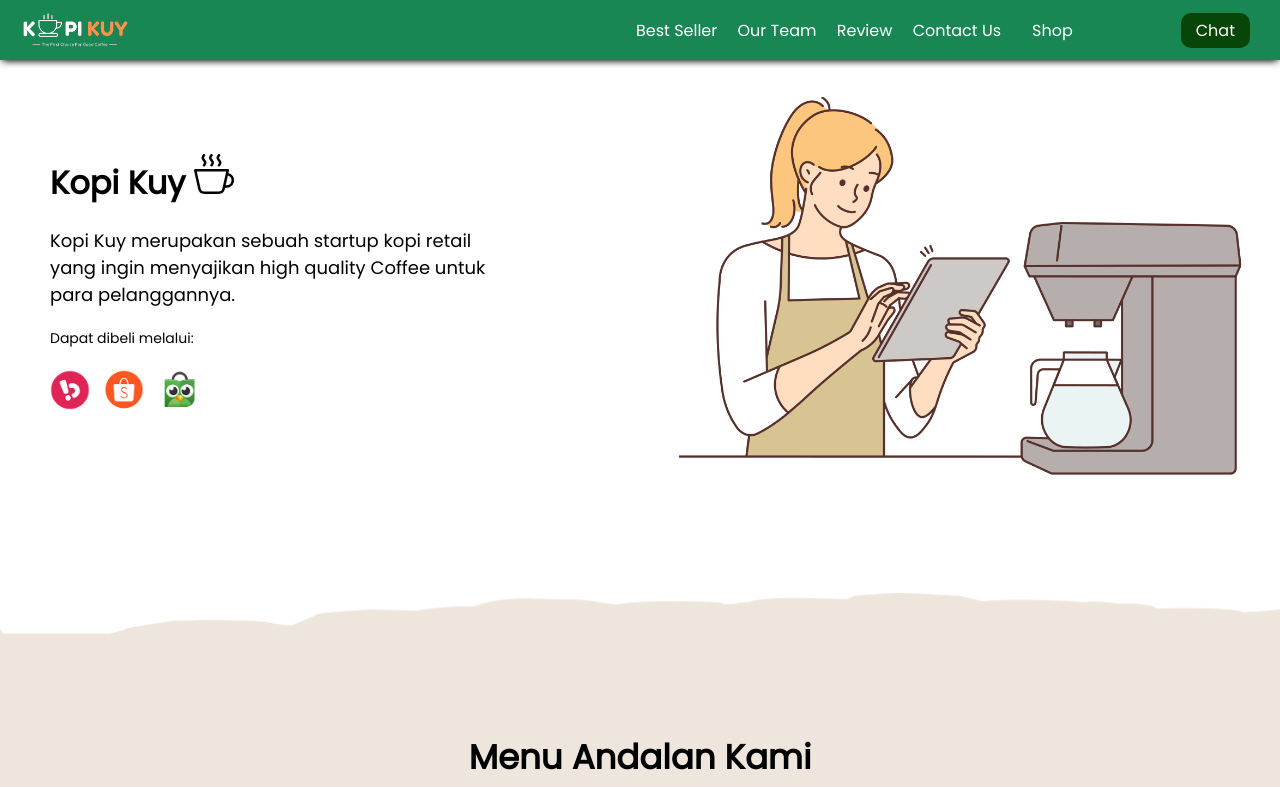
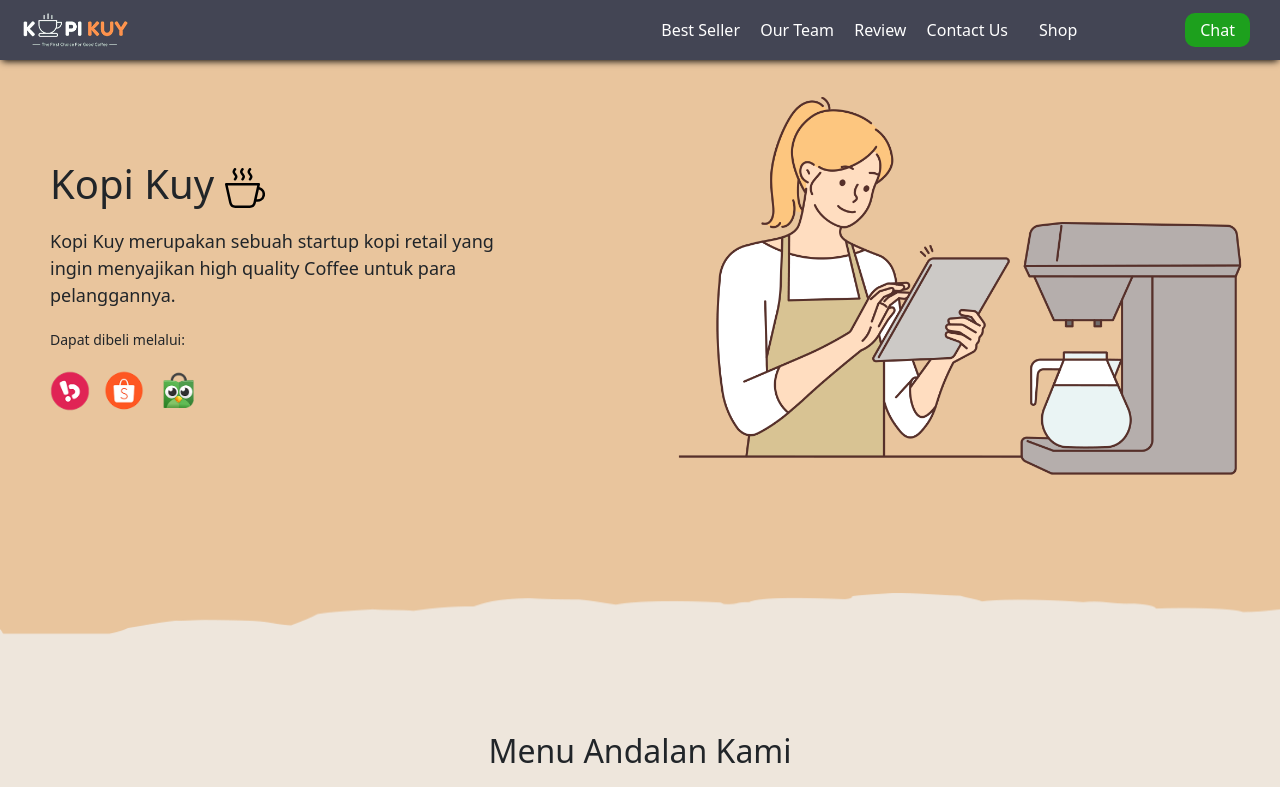
Before and after one commit to SayyidMHabib/kopi_kuy, a plain HTML site: page index.html in a window 1280 px wide. Shown: the top 787 px of the page. Drawn offline with nearby package versions, Linux system fonts and the light colour scheme.

Commit message:
Ganti warna navbar, footer, dan dasar page index

```diff
--- a/css/style.css
+++ b/css/style.css
@@ -62,7 +62,7 @@ nav {
    background-color: red;
 
    /* penulisan 2 background-color seperti ini akan mengabaikan penulisan sebelumnya */
-   background-color: #198754;
+   background-color: #434554;
 
    /* box-shadow membuat efek bayangan */
    box-shadow: 0 3px 7px -2px #000;
@@ -139,7 +139,7 @@ section {
 
 .chat {
    margin-right: 30px;
-   background-color: rgb(8, 69, 8);
+   background-color: rgb(29, 160, 29);
    color: #fff;
    padding-top: 5px;
    padding-right: 15px;
@@ -422,7 +422,7 @@ terkait layout pada CSS untuk dapat memahami secara penuh
 /* FOOTER */
 
 footer {
-   background-color: #198754;
+   background-color: #434554;
    padding-top: 15px;
    padding-bottom: 15px;
    color: #fff;
--- a/index.html
+++ b/index.html
@@ -8,20 +8,22 @@
     <link rel="shortcut icon" href="images/favicon.ico" type="image/x-icon">
     <title>Website Kopi Kuy</title>
     <link rel="stylesheet" href="css/style.css">
+    <link href="https://cdn.jsdelivr.net/npm/bootstrap@5.3.0-alpha3/dist/css/bootstrap.min.css" rel="stylesheet"
+        integrity="sha384-KK94CHFLLe+nY2dmCWGMq91rCGa5gtU4mk92HdvYe+M/SXH301p5ILy+dN9+nJOZ" crossorigin="anonymous">
 </head>
 
-<body>
+<body style="background-color: rgb(233, 197, 157);">
     <nav>
         <div class="baris">
             <img class="logo" src="images/logo/logo_kuy.png">
             <div class="navigasi">
-                <a href="#best-seller">Best Seller</a>
-                <a href="#our-team">Our Team</a>
-                <a href="#review">Review</a>
-                <a href="#contact-us">Contact Us</a>
+                <a href="#best-seller" class="text-decoration-none">Best Seller</a>
+                <a href="#our-team" class="text-decoration-none">Our Team</a>
+                <a href="#review" class="text-decoration-none">Review</a>
+                <a href="#contact-us" class="text-decoration-none">Contact Us</a>
             </div>
-            <a class="shop" href="produk.html">Shop</a>
-            <a class="chat" href="https://wa.me/nomor_hp_anda_pakai_62" target="_blank">Chat</a>
+            <a class="shop text-decoration-none" href="produk.html">Shop</a>
+            <a class="chat text-decoration-none" href="https://wa.me/6282169889840" target="_blank">Chat</a>
         </div>
     </nav>
 
```
Also changed, not shown: produk.html (+1 -1 lines).
